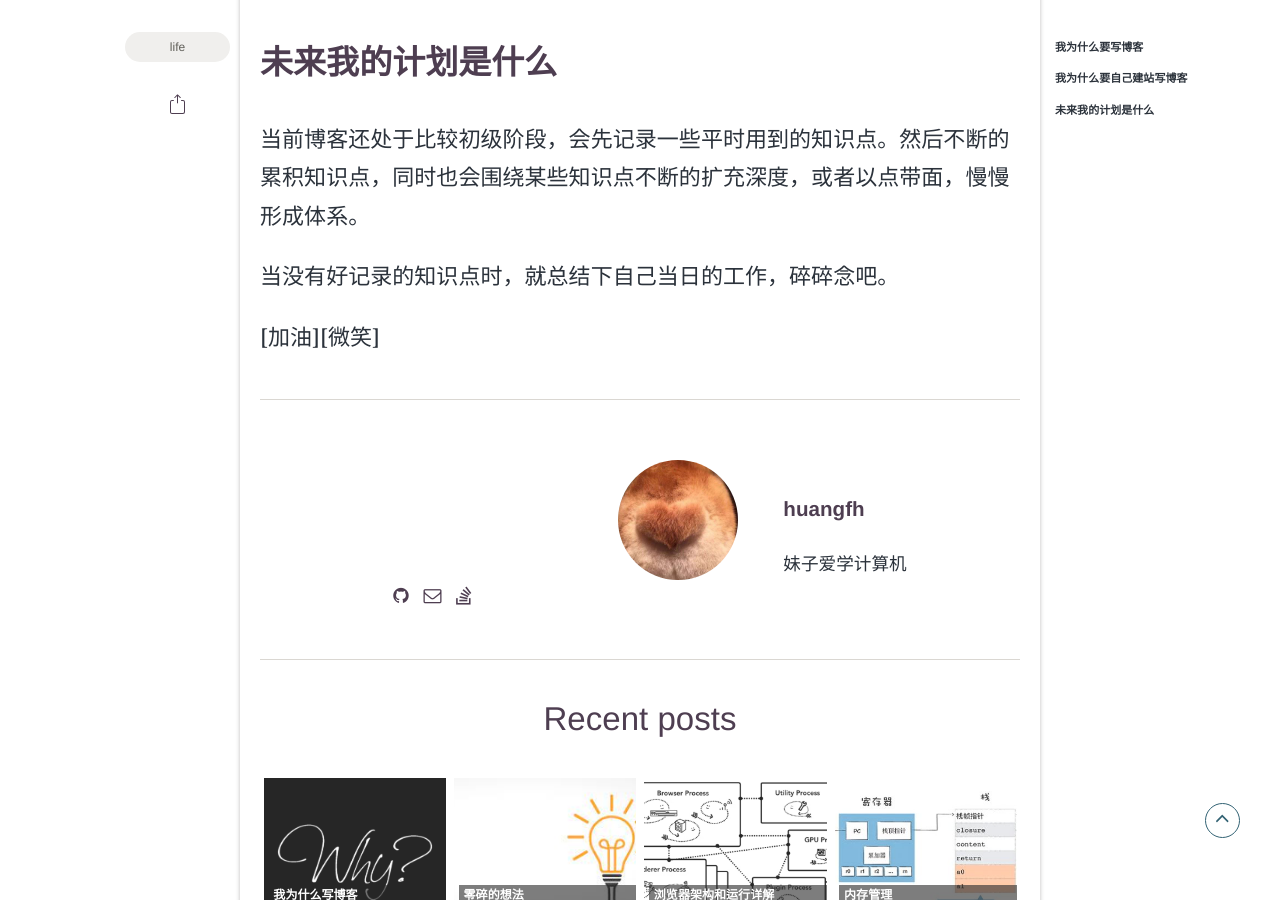
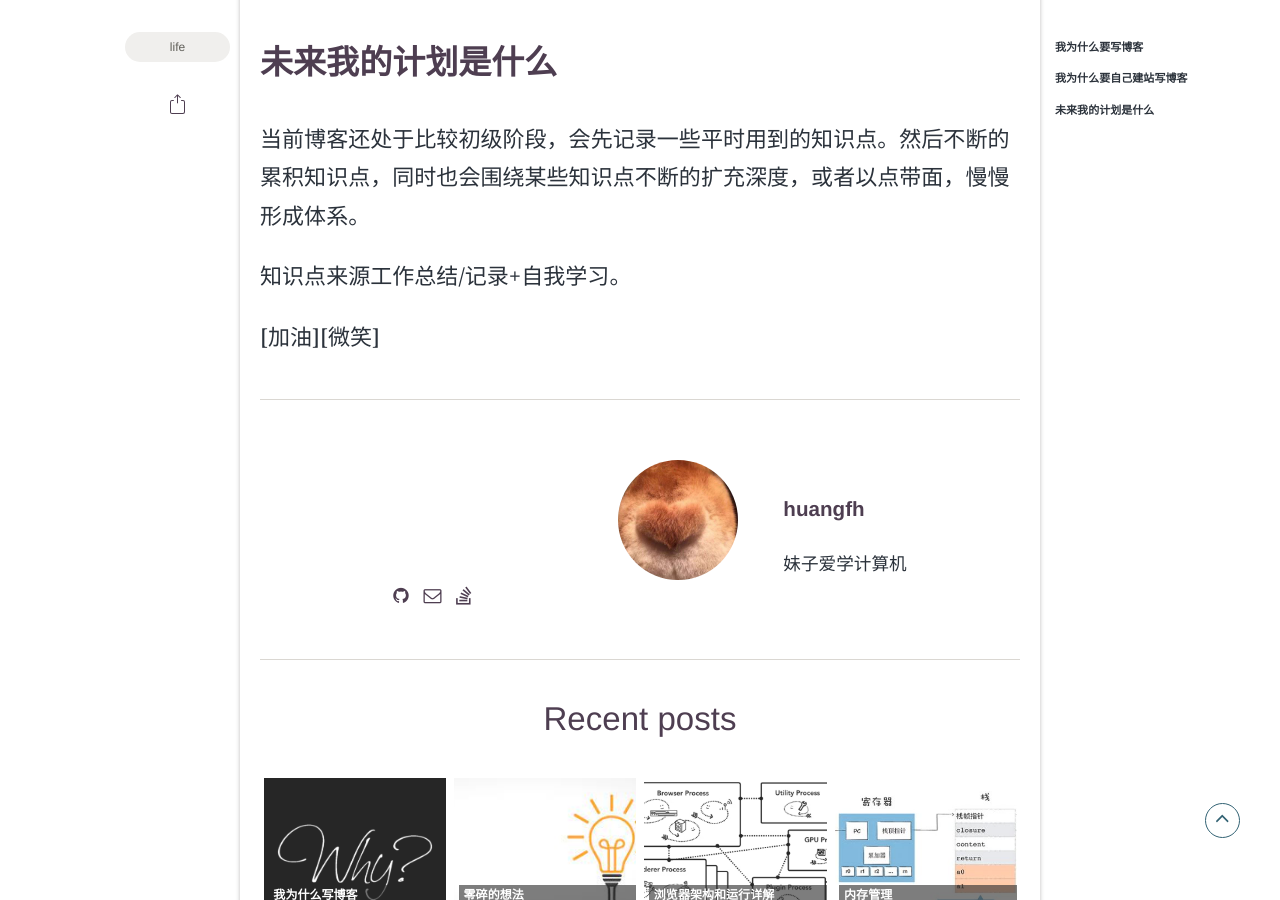
Before and after one commit to huangfh/huangfh.github.io, a Jekyll site: the page built from _posts/2022-03-24-why blog.md, in a window 1280 px wide and 900 px high, scrolled down 1598 px. Built offline with Jekyll 4.4.1, drawn with Linux system fonts in a browser that asks for light colours; some web fonts are replaced; comment, search, counter and statistics services are not loaded.

```diff
--- a/_posts/2022-03-24-why blog.md
+++ b/_posts/2022-03-24-why blog.md
@@ -26,6 +26,6 @@
 ## 未来我的计划是什么
 当前博客还处于比较初级阶段，会先记录一些平时用到的知识点。然后不断的累积知识点，同时也会围绕某些知识点不断的扩充深度，或者以点带面，慢慢形成体系。
 
-当没有好记录的知识点时，就总结下自己当日的工作，碎碎念吧。
+知识点来源工作总结/记录+自我学习。
 
 [加油][微笑]
```
